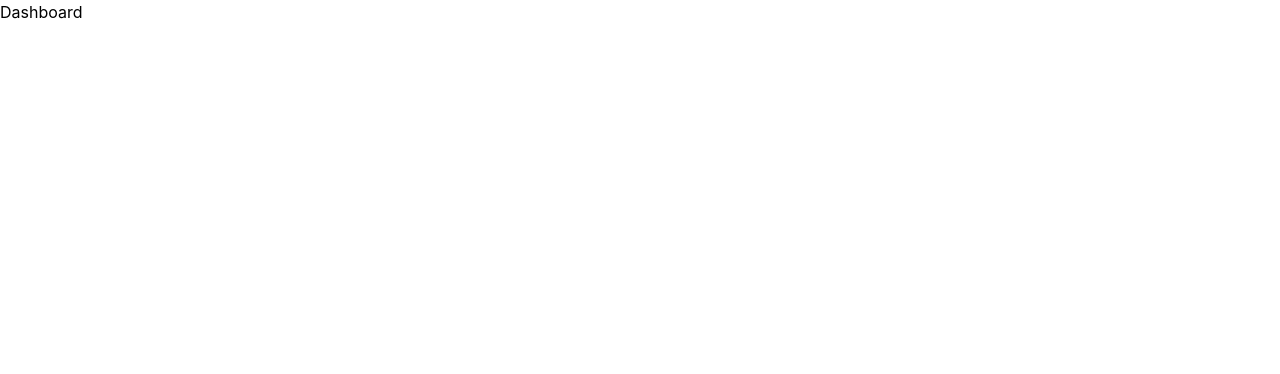
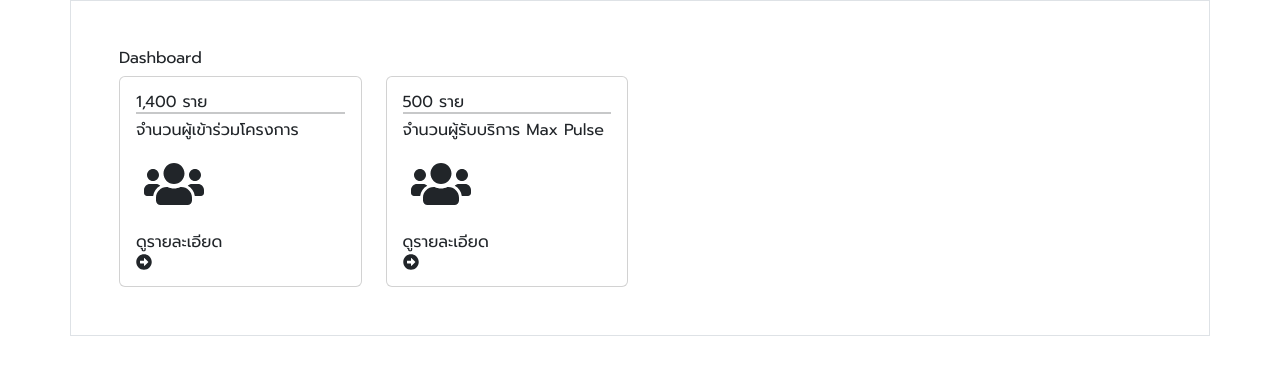
Before and after one commit to sanyath007/react-mhc9-report, a React (Vite) app: page / in a window 1280 px wide. Shown: the top 374 px of the page. Built offline with nearby package versions, Linux system fonts and the light colour scheme.

Commit message:
feat(StatCard): create new StatCard component and add its to Dashboard

```diff
--- a/package.json
+++ b/package.json
@@ -12,6 +12,7 @@
   "dependencies": {
     "@reduxjs/toolkit": "^2.1.0",
     "autoprefixer": "^10.4.17",
+    "bootstrap": "^5.3.2",
     "dotenv": "^16.4.1",
     "postcss": "^8.4.35",
     "react": "^18.2.0",
--- /dev/null
+++ b/src/components/StatCard.jsx
@@ -0,0 +1,31 @@
+import React from 'react'
+import { Card } from 'react-bootstrap'
+import { FaUsers, FaArrowAltCircleRight } from "react-icons/fa"
+import { Link } from 'react-router-dom'
+
+const StatCard = ({ title, value, link, bgColor }) => {
+    return (
+        <Card className={bgColor}>
+            <Card.Body>
+                <div className="">
+                    <div className="flex flex-row gap-2">
+                        <div className="w-[75%]">
+                            <h4 className="text-2xl font-bold">{value} ราย</h4>
+                            <hr className="border-2" />
+                            <p className="my-1 text-xs">{title}</p>
+                        </div>
+                        <div className="flex justify-center items-center p-2">
+                            <FaUsers size={'60px'} />
+                        </div>
+                    </div>
+                    <div className="flex flex-row justify-between items-center mt-2">
+                        <Link to={link}>ดูรายละเอียด</Link>
+                        <FaArrowAltCircleRight />
+                    </div>
+                </div>
+            </Card.Body>
+        </Card>
+    )
+}
+
+export default StatCard
--- a/src/index.css
+++ b/src/index.css
@@ -1,19 +1,28 @@
+@import url('https://fonts.googleapis.com/css2?family=Poppins:ital,wght@0,200;0,300;0,400;0,500;0,600;0,700;1,800&family=Prompt:wght@200;400;500&display=swap');
+@import url('https://cdnjs.cloudflare.com/ajax/libs/font-awesome/5.14.0/css/all.min.css');
+@import 'bootstrap/dist/css/bootstrap.min.css';
+
 @tailwind base;
 @tailwind components;
 @tailwind utilities;
 
 :root {
     font-family: Inter, system-ui, Avenir, Helvetica, Arial, sans-serif;
-
     font-synthesis: none;
     text-rendering: optimizeLegibility;
     -webkit-font-smoothing: antialiased;
     -moz-osx-font-smoothing: grayscale;
 }
 
+* {
+    box-sizing: border-box;
+    padding: 0;
+    margin: 0;
+}
+
 body {
-    margin: 0;
-    padding: 0;
     min-width: 320px;
     min-height: 100vh;
+    font-family: 'Poppins', sans-serif;
+    font-family: 'Prompt', sans-serif;
 }
--- a/src/views/Dashboard.jsx
+++ b/src/views/Dashboard.jsx
@@ -1,16 +1,27 @@
 import React from 'react'
 import { Col, Row } from 'react-bootstrap'
+import StatCard from '../components/StatCard'
 
 const Dashboard = () => {
     return (
-        <div className="container p-5">
-            <h1 className="text-2xl font-bold underline">Dashboard</h1>
+        <div className="container p-5 border w-full">
+            <h1 className="text-3xl font-bold mb-2">Dashboard</h1>
             {/* Stat Card */}
             <Row>
-                <Col></Col>
-                <Col></Col>
-                <Col></Col>
-                <Col></Col>
+                <Col md={3}>
+                    <StatCard
+                        title="จำนวนผู้เข้าร่วมโครงการ"
+                        value={'1,400'}
+                        bgColor={'bg-red-200'}
+                    />
+                </Col>
+                <Col md={3}>
+                    <StatCard
+                        title="จำนวนผู้รับบริการ Max Pulse"
+                        value={'500'}
+                        bgColor={'bg-green-200'}
+                    />
+                </Col>
             </Row>
         </div>
     )
--- a/src/views/DefaultLayout.jsx
+++ b/src/views/DefaultLayout.jsx
@@ -3,9 +3,9 @@ import { Outlet } from 'react-router-dom'
 
 const DefaultLayout = () => {
     return (
-        <div className="border">
+        <section className="flex justify-center min-h-[640px]">
             <Outlet />
-        </div>
+        </section>
     )
 }
 
```
Also changed, not shown: 1 other file (tests, documents, lock files or other folders).
